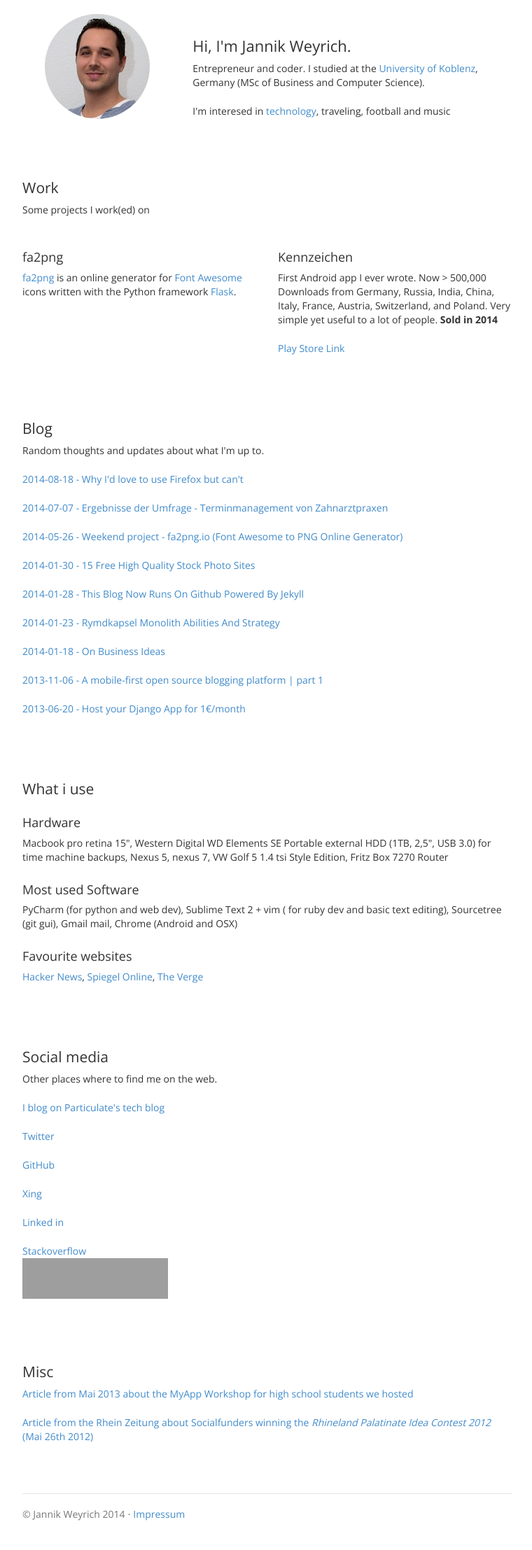
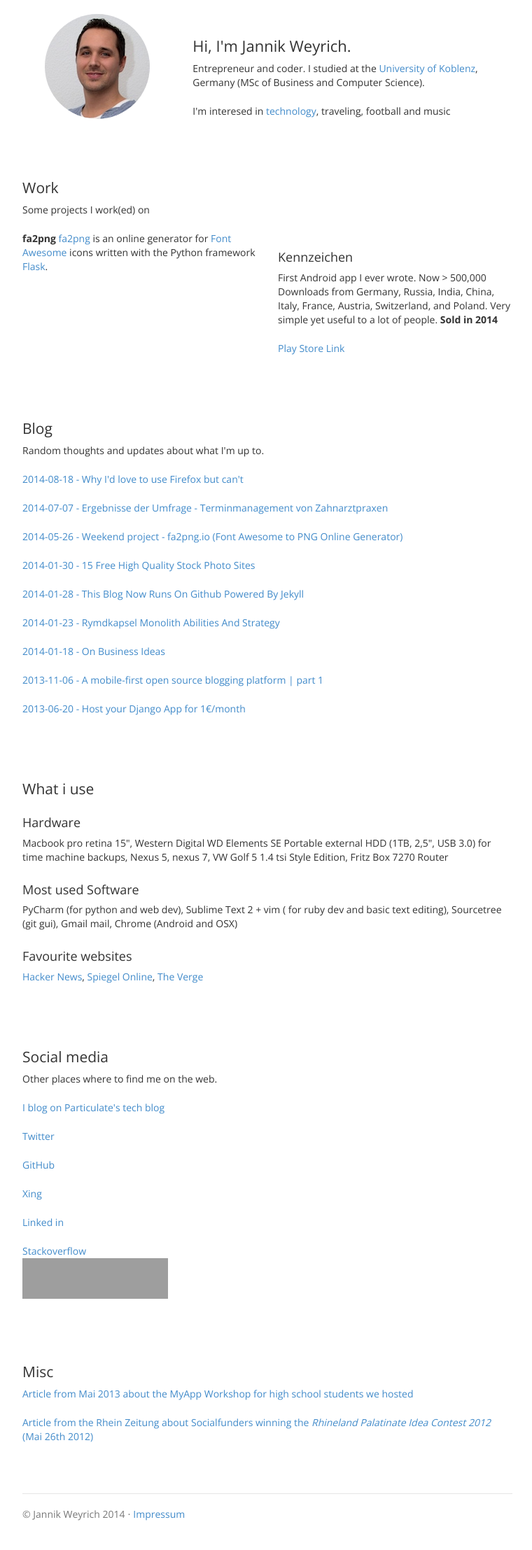
Before and after one commit to jnkwrych/jnkwrych.github.io, a Jekyll site: the page built from index.html, in a window 1280 px wide. Shown: the whole page at 70% size, without its empty margins (258-1018 px from the left). Built offline with Jekyll 4.4.1, drawn with Linux system fonts in a browser that asks for light colours; Markdown is read by kramdown in place of the engine named in the settings; grey boxes are pictures that could not be loaded.

```diff
--- a/index.html
+++ b/index.html
@@ -9,9 +9,7 @@ layout: default
 
     <div class="row items">
         <div class="col-md-6">
-            <h3>fa2png</h3>
-
-            <p><a href="https://fa2png.io/" target="_blank">fa2png</a> is an online generator for
+            <p><b>fa2png</b> <a href="https://fa2png.io/" target="_blank">fa2png</a> is an online generator for
                 <a href="http://fortawesome.github.io/Font-Awesome/" target="_blank">Font Awesome</a>
                 icons written with the Python framework <a href="http://flask.pocoo.org/" target="_blank">Flask</a>. </p>
             </p>
```
